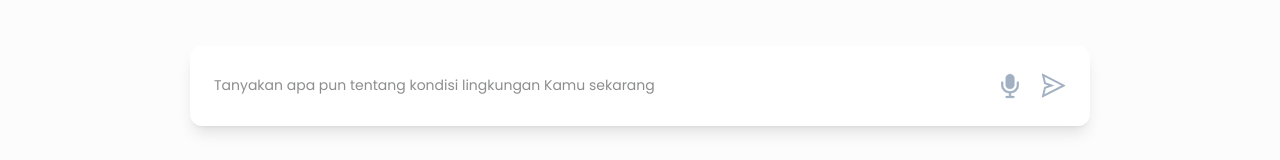
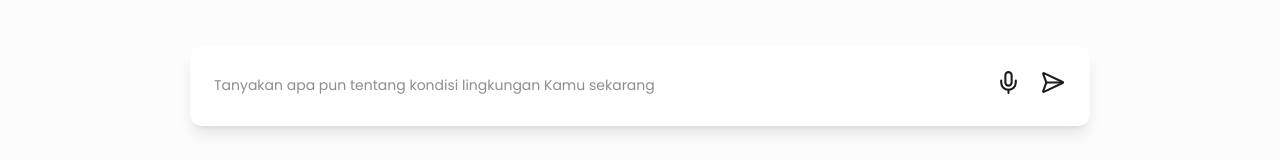
Before and after one commit to mcqeems/nazzava, a Next.js app: page /chatbot in a window 1280 px wide. Shown: the part 618-778 px from the top of the page. Built offline with nearby package versions, Linux system fonts and the light colour scheme.

Commit message:
add speech recognition

```diff
--- a/src/app/(fitur)/chatbot/components/Chatbot.tsx
+++ b/src/app/(fitur)/chatbot/components/Chatbot.tsx
@@ -1,12 +1,12 @@
 /* eslint-disable @typescript-eslint/no-explicit-any */
 'use client';
 
-import React, { useState, useRef, useEffect } from 'react';
+import React, { useCallback, useEffect, useRef, useState } from 'react';
 import Image from 'next/image';
 import { ButtonBack } from '@/components/ui/button-back';
 import { nazzaBotChat, type NazzaBotMessage } from '../actions/actions';
 import MarkdownMessage from './MarkdownMessage';
-import { BotIcon } from 'lucide-react';
+import { BotIcon, MicIcon, MicOffIcon, SendHorizonalIcon } from 'lucide-react';
 import Dot from './Dot';
 
 interface Message {
@@ -64,9 +64,14 @@ export default function Chatbot() {
   const [showSuggestions, setShowSuggestions] = useState(true);
   const [showHeader, setShowHeader] = useState(true);
   const [typingContent, setTypingContent] = useState('');
+  const [isListening, setIsListening] = useState(false);
+  const [speechSupported, setSpeechSupported] = useState(true);
   const recognitionRef = useRef<any>(null);
   const messagesEndRef = useRef<HTMLDivElement>(null);
   const messagesRef = useRef<Message[]>([]);
+  const voiceAutoSubmitTimeoutRef = useRef<number | null>(null);
+  const voicePendingTranscriptRef = useRef<string | null>(null);
+  const voiceUserInteractedRef = useRef(false);
 
   const scrollToBottom = () => {
     messagesEndRef.current?.scrollIntoView({ behavior: 'smooth' });
@@ -90,7 +95,7 @@ export default function Chatbot() {
     messagesRef.current = messages;
   }, [messages]);
 
-  const getNazzaBotResponse = async (nextMessages: Message[]) => {
+  const getNazzaBotResponse = useCallback(async (nextMessages: Message[]) => {
     // Only send last 5 messages to the server
     const sliced = nextMessages.slice(-MAX_MEMORY);
     const payload: NazzaBotMessage[] = sliced.map((m) => ({
@@ -99,41 +104,28 @@ export default function Chatbot() {
     }));
 
     return normalizeBotText((await nazzaBotChat(payload)).trim());
-  };
-
-  useEffect(() => {
-    if (typeof window !== 'undefined') {
-      const SpeechRecognition = (window as any).webkitSpeechRecognition || (window as any).SpeechRecognition;
-      if (SpeechRecognition) {
-        recognitionRef.current = new SpeechRecognition();
-        recognitionRef.current.continuous = false;
-        recognitionRef.current.lang = 'id-ID';
-        recognitionRef.current.interimResults = false;
-        recognitionRef.current.maxAlternatives = 1;
-
-        recognitionRef.current.onresult = async (event: any) => {
-          const transcript = String(event?.results?.[0]?.[0]?.transcript ?? '').trim();
-          setPrompt('');
-          setLoading(true);
-          setShowHeader(false);
-          const userMsg: Message = { role: 'user', content: transcript };
-          const nextMessages: Message[] = [...messagesRef.current, userMsg].slice(-MAX_MEMORY);
-          setMessages(nextMessages);
-          try {
-            const response = await getNazzaBotResponse(nextMessages);
-            await typeText(response);
-          } catch {
-            setMessages((prev) => [...prev, { role: 'bot', content: 'Terjadi kesalahan. Silakan coba lagi.' }]);
-            setLoading(false);
-          }
-        };
-
-        recognitionRef.current.onerror = () => {};
-      }
-    }
   }, []);
 
-  const typeText = async (text: string) => {
+  const clearVoiceAutoSubmit = useCallback(() => {
+    if (voiceAutoSubmitTimeoutRef.current !== null) {
+      window.clearTimeout(voiceAutoSubmitTimeoutRef.current);
+      voiceAutoSubmitTimeoutRef.current = null;
+    }
+    voicePendingTranscriptRef.current = null;
+    voiceUserInteractedRef.current = false;
+  }, []);
+
+  const markVoiceInputInteracted = useCallback(() => {
+    if (voiceAutoSubmitTimeoutRef.current === null) return;
+    voiceUserInteractedRef.current = true;
+    if (voiceAutoSubmitTimeoutRef.current !== null) {
+      window.clearTimeout(voiceAutoSubmitTimeoutRef.current);
+      voiceAutoSubmitTimeoutRef.current = null;
+    }
+    voicePendingTranscriptRef.current = null;
+  }, []);
+
+  const typeText = useCallback(async (text: string) => {
     setTypingContent('');
     let index = 0;
     setShowSuggestions(false);
@@ -151,17 +143,22 @@ export default function Chatbot() {
         setLoading(false);
       }
     }, TYPING_INTERVAL_MS);
-  };
+  }, []);
 
-  const handleSubmit = async () => {
-    if (!prompt.trim()) return;
+  const submitText = useCallback(
+    async (text: string) => {
+      const input = text.trim();
+      if (!input) return;
+
+      clearVoiceAutoSubmit();
       setLoading(true);
       setShowHeader(false);
-    const input = prompt;
+      setShowSuggestions(false);
       setPrompt('');
+
       try {
         const userMsg: Message = { role: 'user', content: input };
-      const nextMessages: Message[] = [...messages, userMsg].slice(-MAX_MEMORY);
+        const nextMessages: Message[] = [...messagesRef.current, userMsg].slice(-MAX_MEMORY);
         setMessages(nextMessages);
         const response = await getNazzaBotResponse(nextMessages);
         await typeText(response);
@@ -170,23 +167,83 @@ export default function Chatbot() {
         setMessages((prev) => [...prev, { role: 'bot', content: 'Terjadi kesalahan. Silakan coba lagi.' }]);
         setLoading(false);
       }
+    },
+    [clearVoiceAutoSubmit, getNazzaBotResponse, typeText]
+  );
+
+  useEffect(() => {
+    if (typeof window === 'undefined') return;
+
+    const SpeechRecognition = (window as any).webkitSpeechRecognition || (window as any).SpeechRecognition;
+    if (!SpeechRecognition) {
+      setSpeechSupported(false);
+      return;
+    }
+
+    const recognition = new SpeechRecognition();
+    recognition.continuous = false;
+    recognition.lang = 'id-ID';
+    recognition.interimResults = false;
+    recognition.maxAlternatives = 1;
+
+    recognition.onstart = () => {
+      setIsListening(true);
+    };
+
+    recognition.onend = () => {
+      setIsListening(false);
+    };
+
+    recognition.onerror = () => {
+      setIsListening(false);
+    };
+
+    recognition.onresult = (event: any) => {
+      const transcript = String(event?.results?.[0]?.[0]?.transcript ?? '').trim();
+      if (!transcript) return;
+
+      // Show transcript in the input first.
+      setPrompt(transcript);
+      setShowSuggestions(false);
+      setShowHeader(false);
+
+      // Auto-submit after 1.5s if the user doesn't interact (focus/change).
+      if (voiceAutoSubmitTimeoutRef.current !== null) {
+        window.clearTimeout(voiceAutoSubmitTimeoutRef.current);
+      }
+      voicePendingTranscriptRef.current = transcript;
+      voiceUserInteractedRef.current = false;
+      voiceAutoSubmitTimeoutRef.current = window.setTimeout(() => {
+        const pending = voicePendingTranscriptRef.current;
+        if (!pending) return;
+        if (voiceUserInteractedRef.current) return;
+        if (pending !== transcript) return;
+        submitText(transcript);
+      }, 1500);
+    };
+
+    recognitionRef.current = recognition;
+
+    return () => {
+      try {
+        recognition.abort();
+      } catch {
+        // ignore
+      }
+
+      if (voiceAutoSubmitTimeoutRef.current !== null) {
+        window.clearTimeout(voiceAutoSubmitTimeoutRef.current);
+        voiceAutoSubmitTimeoutRef.current = null;
+      }
+    };
+  }, [submitText]);
+
+  const handleSubmit = async () => {
+    await submitText(prompt);
   };
 
   const handleAsk = async (question: string) => {
-    setPrompt('');
-    setShowSuggestions(false);
-    setShowHeader(false);
-    setLoading(true);
-    try {
-      const userMsg: Message = { role: 'user', content: question };
-      const nextMessages: Message[] = [...messages, userMsg].slice(-MAX_MEMORY);
-      setMessages(nextMessages);
-      const response = await getNazzaBotResponse(nextMessages);
-      await typeText(response);
-    } catch {
-      setMessages((prev) => [...prev, { role: 'bot', content: 'Terjadi kesalahan. Silakan coba lagi.' }]);
-      setLoading(false);
-    }
+    await submitText(question);
   };
 
   const handleKeyDown = (e: React.KeyboardEvent<HTMLInputElement>) => {
@@ -194,11 +251,23 @@ export default function Chatbot() {
   };
 
   const handleShowMic = () => {
-    if (typeof window !== 'undefined') {
-      const micAudio = new Audio('/audio/mic.mp3');
-      micAudio.play();
+    if (!speechSupported) return;
+
+    // Toggle listening
+    if (isListening) {
+      try {
+        recognitionRef.current?.stop?.();
+      } catch {
+        // ignore
       }
-    recognitionRef.current?.start();
+      return;
+    }
+
+    try {
+      recognitionRef.current?.start?.();
+    } catch {
+      // Some browsers throw if start() is called too fast.
+    }
   };
 
   return (
@@ -216,7 +285,7 @@ export default function Chatbot() {
           </div>
         )}
 
-        <div className="flex flex-col mx-auto w-[320px] lg:w-225 justify-between h-[calc(100vh-100px)] pb-14">
+        <div className="flex flex-col mx-auto w-[320px] lg:w-225 justify-between h-[calc(100vh-75px)] pb-14">
           <div
             className={`flex flex-col overflow-y-auto lg:px-6 py-4 space-y-4 ${
               messages.length > 0 ? 'h-full' : 'lg:h-[26vh] h-[16vh]'
@@ -233,7 +302,11 @@ export default function Chatbot() {
                     {msg.role === 'user' ? (
                       ''
                     ) : (
-                      <div className="bg-primary-light p-3 flex flex-row items-center justify-center gap-2 rounded-lg fade-in-down">
+                      <div
+                        className={`bg-primary-light p-3 flex flex-row items-center justify-center gap-2 rounded-lg ${
+                          index === messages.length - 1 ? 'fade-in-down' : ''
+                        }`}
+                      >
                         <BotIcon className="md:h-6 h-4 w-auto" />
                         NazzaBot
                       </div>
@@ -296,29 +369,45 @@ export default function Chatbot() {
               type="text"
               placeholder="Tanyakan apa pun tentang kondisi lingkungan Kamu sekarang"
               value={prompt}
+              onFocus={markVoiceInputInteracted}
               onChange={(e) => {
+                markVoiceInputInteracted();
                 setPrompt(e.target.value);
                 if (e.target.value.trim()) setShowSuggestions(false);
               }}
               onKeyDown={handleKeyDown}
               className="w-full outline-none text-[12px] lg:text-[14px] pr-4"
             />
-            <Image
-              src="/image/chatbot/mic.webp"
-              alt="Mic"
-              width={25}
-              height={25}
+            <button
+              type="button"
+              aria-label={
+                speechSupported ? (isListening ? 'Stop voice input' : 'Start voice input') : 'Voice input not supported'
+              }
+              aria-pressed={isListening}
+              disabled={!speechSupported}
+              className={`relative cursor-pointer lg:w-7.5 w-6.25 mr-4 transition-all text-foreground hover:text-muted-text disabled:opacity-50 disabled:cursor-not-allowed ${
+                isListening ? 'text-primary hover:text-primary' : ''
+              }`}
               onClick={handleShowMic}
-              className="cursor-pointer lg:w-7.5 w-6.25 mr-4"
-            />
-            <Image
-              src="/image/chatbot/send.svg"
-              alt="Send"
-              width={25}
-              height={25}
+            >
+              {isListening && (
+                <>
+                  <span className="pointer-events-none absolute inset-0 rounded-full bg-primary/20 animate-ping" />
+                  <span className="pointer-events-none absolute -inset-1.5 rounded-full border border-primary/30 animate-[audioWave_1.2s_ease-out_infinite]" />
+                </>
+              )}
+              <span className="relative inline-flex items-center justify-center">
+                {isListening ? <MicOffIcon width={25} height={25} /> : <MicIcon width={25} height={25} />}
+              </span>
+            </button>
+            <button
+              className="cursor-pointer lg:w-7.5 w-6.25  transition-all text-foreground hover:text-muted-text"
               onClick={handleSubmit}
-              className="cursor-pointer lg:w-6.25 w-5"
-            />
+            >
+              <span className="relative inline-flex items-center justify-center">
+                <SendHorizonalIcon width={25} height={25} />
+              </span>
+            </button>
           </div>
         </div>
       </div>
--- a/src/app/globals.css
+++ b/src/app/globals.css
@@ -142,6 +142,21 @@ body {
   100% {
     transform: scale(1);
     opacity: 1;
+  }
+}
+
+@keyframes audioWave {
+  0% {
+    transform: scale(0.9);
+    opacity: 0.75;
+  }
+  70% {
+    transform: scale(1.6);
+    opacity: 0;
+  }
+  100% {
+    transform: scale(1.6);
+    opacity: 0;
   }
 }
 
```
Lines whose indentation alone changed are shown as unchanged.
